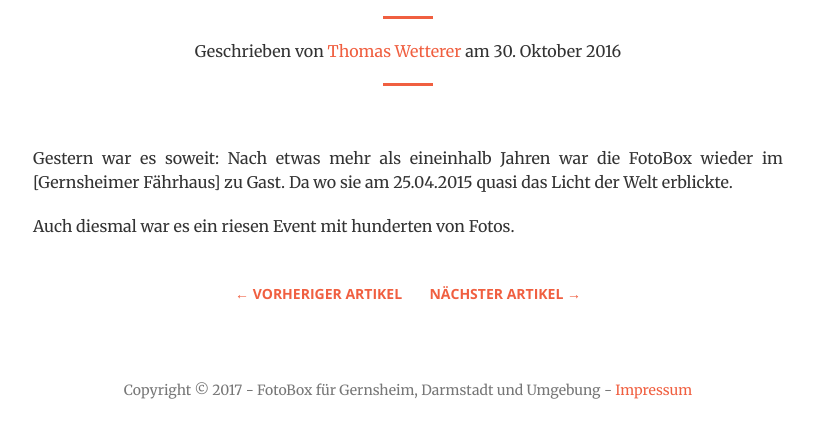
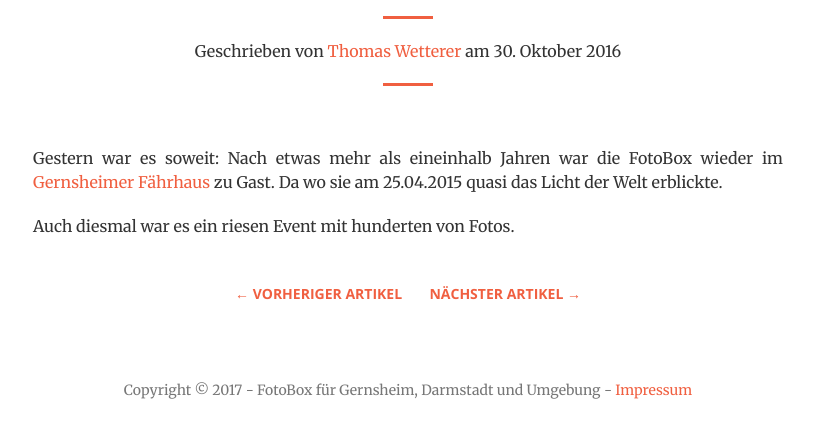
Before and after one commit to wetty/fotoboxo, a Jekyll site: the page built from _posts/2016-10-10-zurueck-zur-geburtsstaette.md, in a window 1280 px wide, cut to the strip 244-682 px from the top of the page. Shown: the whole strip, without its empty margins (232-1045 px from the left). Built offline with Jekyll 4.4.1, drawn with Linux system fonts in a browser that asks for light colours.

Commit message:
_references.md

```diff
--- a/_posts/2016-10-10-zurueck-zur-geburtsstaette.md
+++ b/_posts/2016-10-10-zurueck-zur-geburtsstaette.md
@@ -6,3 +6,5 @@ date:   2016-10-30 19:43:43 +0100
 Gestern war es soweit: Nach etwas mehr als eineinhalb Jahren war die FotoBox wieder im [Gernsheimer Fährhaus] zu Gast. Da wo sie am 25.04.2015 quasi das Licht der Welt erblickte.
 
 Auch diesmal war es ein riesen Event mit hunderten von Fotos.
+
+{% include _references.md %}
```
Also changed, not shown: _posts/2016-11-05-blind-dinner.md (+2 -0 lines), _posts/2017-01-15-auftakt-2017.md (+2 -0 lines).
